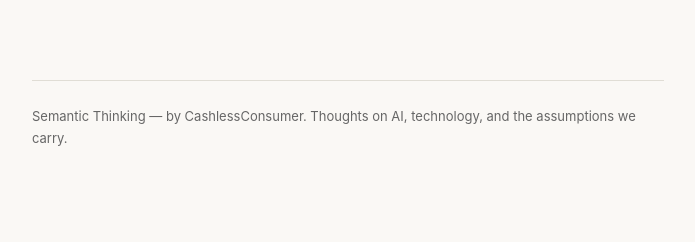
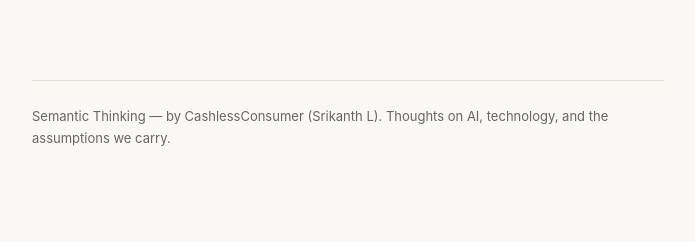
Before and after one commit to srikanthlogic/srikanthlogic.github.io, a Jekyll site: the page built from index.html, in a window 1280 px wide. Shown: the part 1010-1252 px from the top of the page, without its empty margins (292-987 px from the left). Built offline with Jekyll 4.4.1, drawn with Linux system fonts in a browser that asks for light colours; the list of posts is cut into pages by our own code; some of the changed lines change nothing that is shown.

Commit message:
Update Jekyll config

```diff
--- a/_config.yml
+++ b/_config.yml
@@ -1,49 +1,40 @@
-# Semantic Thinking — AI Blog
+# Site settings
+title: Semantic Thinking
+description: >
+  Structured reasoning applied to ideas. An AI blog.
+baseurl: ""
+url: "https://srikanthlogic.github.io"
+author: "CashlessConsumer (Srikanth L)"
 
-title: Semantic Thinking
-description: Structured reasoning applied to the most contested ideas in AI, technology, and public discourse.
-url: "https://srikanthlogic.github.io"
-theme: null
-
-# Author
-author: CashlessConsumer
-
-# Reading
+# Build settings
+markdown: kramdown
+theme: null # Using custom layout
+permalink: /:year/:month/:title/
 paginate: 10
 paginate_path: "/page:num/"
+plugins:
+  - jekyll-feed
+  - jekyll-seo-tag
+  - jekyll-paginate
 
-# Build
-markdown: kramdown
-highlighter: rouge
-permalink: /:year/:title/
+# Exclude from processing
+exclude:
+  - Gemfile
+  - Gemfile.lock
+  - README.md
+  - vendor
 
-# Defaults
+# Default front matter
 defaults:
-  - scope:
+  -
+    scope:
       path: ""
       type: "posts"
     values:
       layout: "post"
-  - scope:
+  -
+    scope:
       path: ""
       type: "pages"
     values:
       layout: "default"
-
-# Gems
-plugins:
-  - jekyll-paginate
-  - jekyll-feed
-  - jekyll-seo-tag
-
-# Feed
-feed:
-  path: feed.xml
-
-# Exclude
-exclude:
-  - README.md
-  - Gemfile
-  - Gemfile.lock
-  - vendor
-  - .gitignore
```
